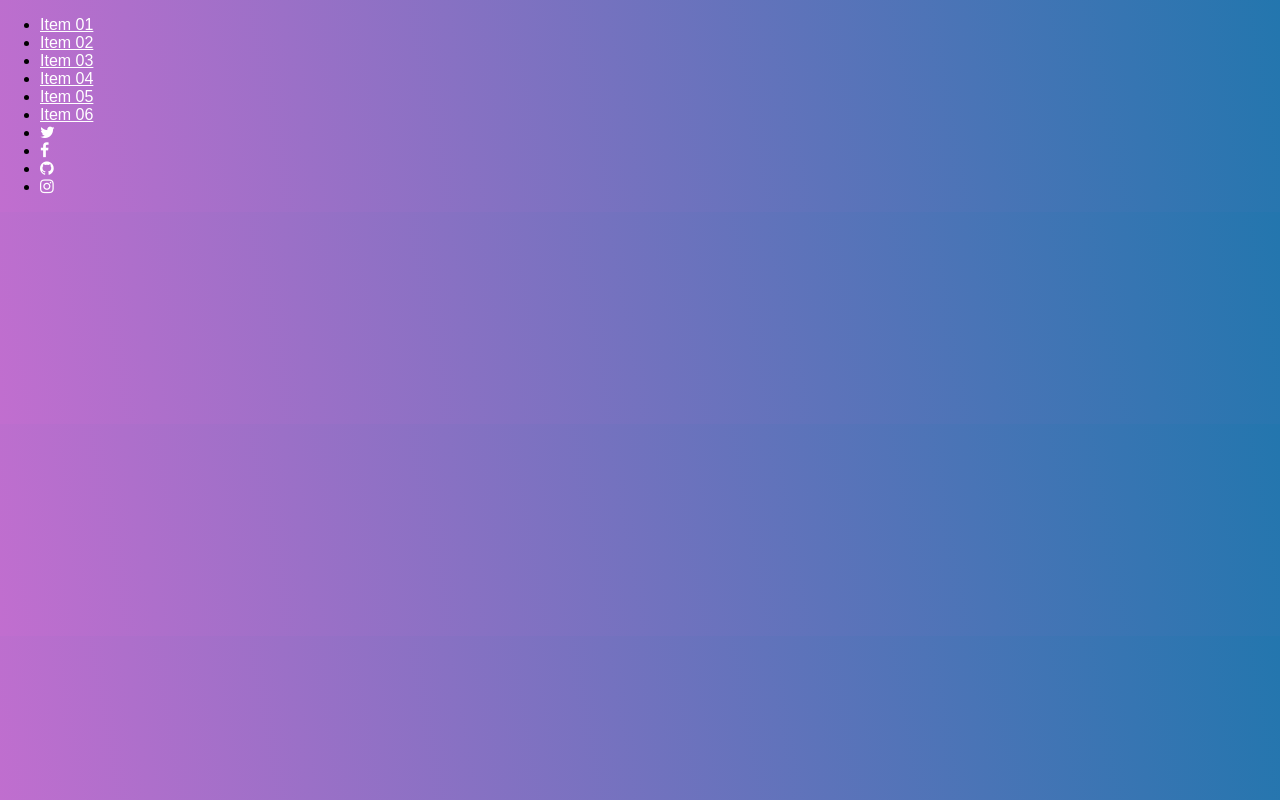
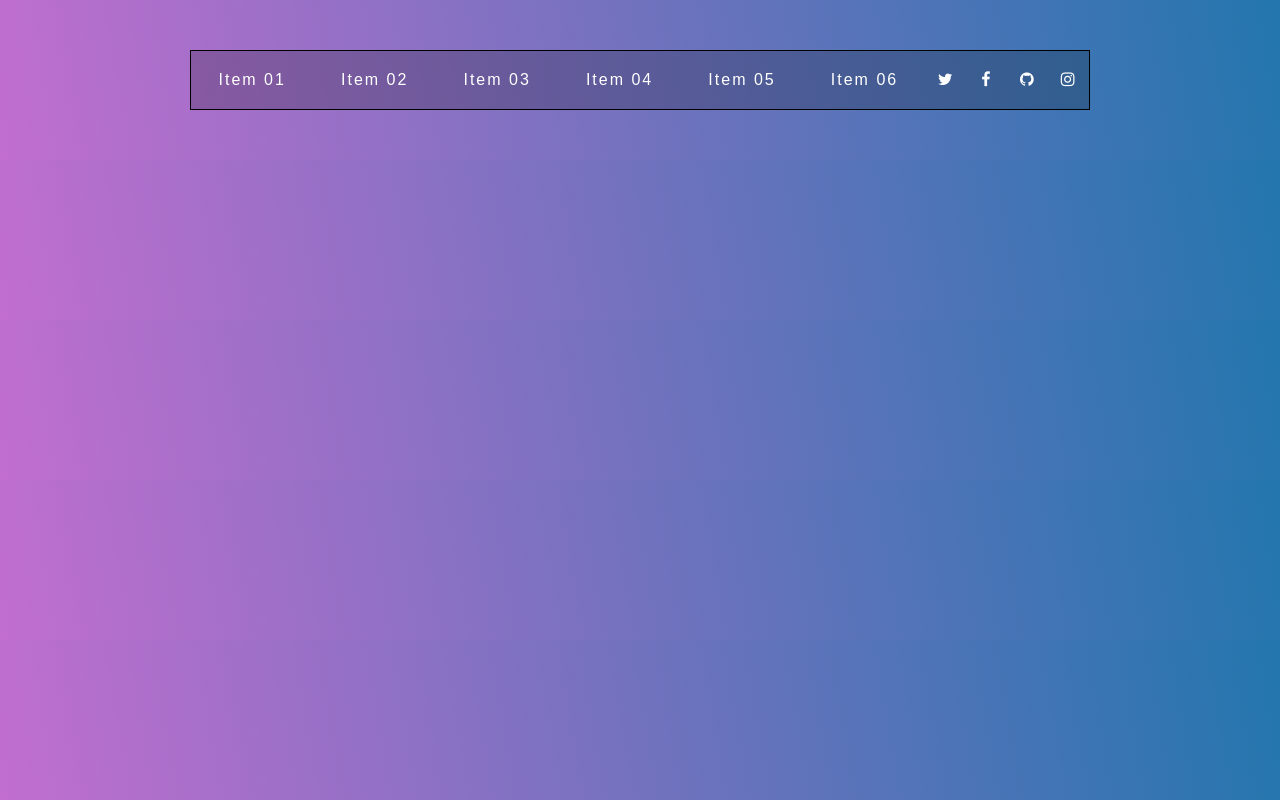
Before and after one commit to LuzAlejandraGonzalez/flexbox, a plain HTML site: page flexbox-nav/index.html in a window 1280 px wide. Drawn offline with Linux system fonts and the light colour scheme; files that its build step writes are made by us from their sources.

Commit message:
Pure flexbox navigation code along

```diff
--- a/flexbox-nav/index.html
+++ b/flexbox-nav/index.html
@@ -4,7 +4,7 @@
   <meta charset="UTF-8">
   <title>FlexBox Nav</title>
   <link rel="stylesheet" href="https://maxcdn.bootstrapcdn.com/font-awesome/4.3.0/css/font-awesome.min.css">
-  <link rel="stylesheet" href="style-START.css">
+  <link rel="stylesheet" href="style-ANSWER.css">
 </head>
 <body>
   <div class="wrapper">
--- a/flexbox-nav/style-ANSWER.css
+++ b/flexbox-nav/style-ANSWER.css
@@ -37,7 +37,6 @@ a:hover {
 }
 
 /* Flex Box Starts Here! */
-
 
 /* Flex Container */
 .flex-nav ul {
```
